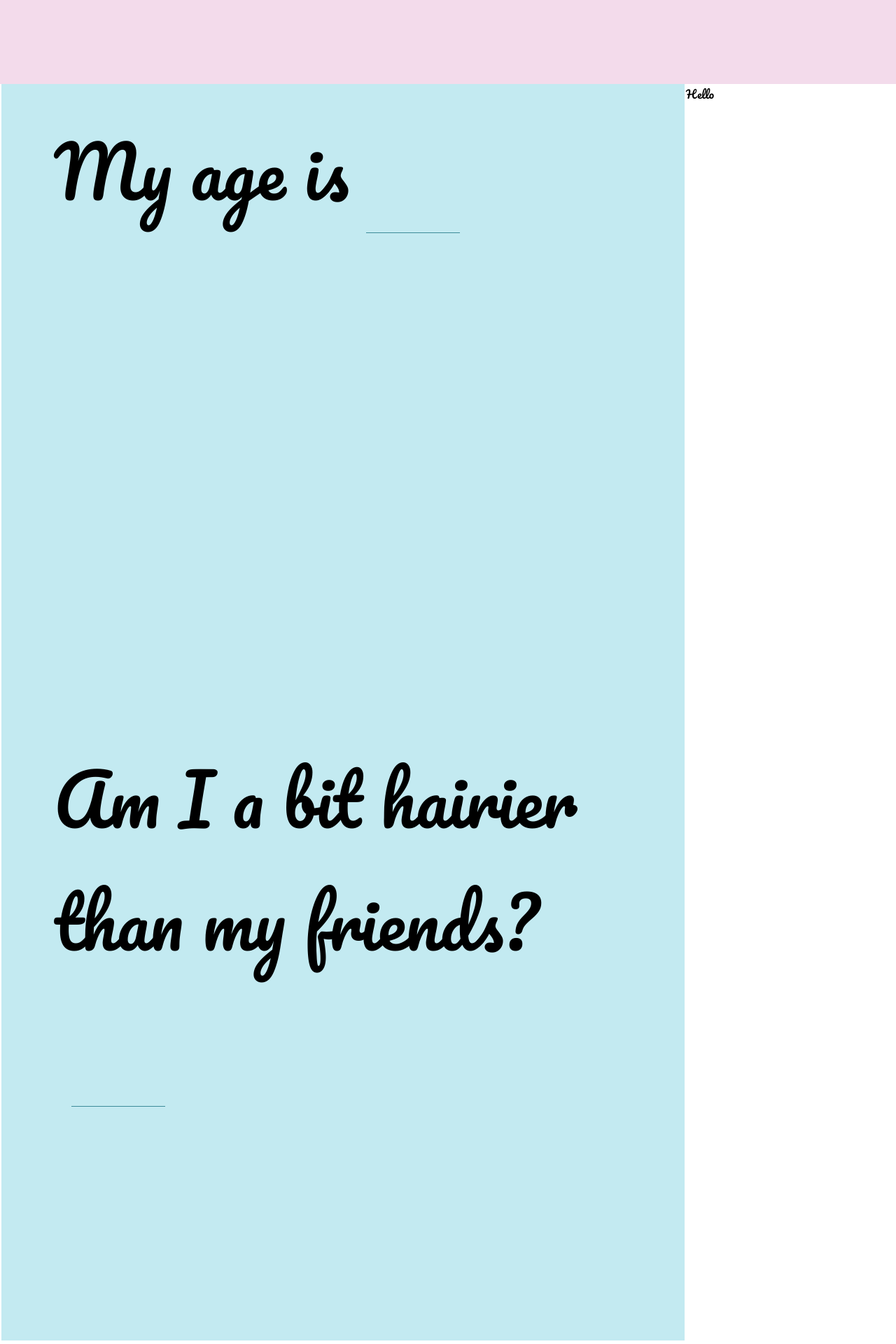
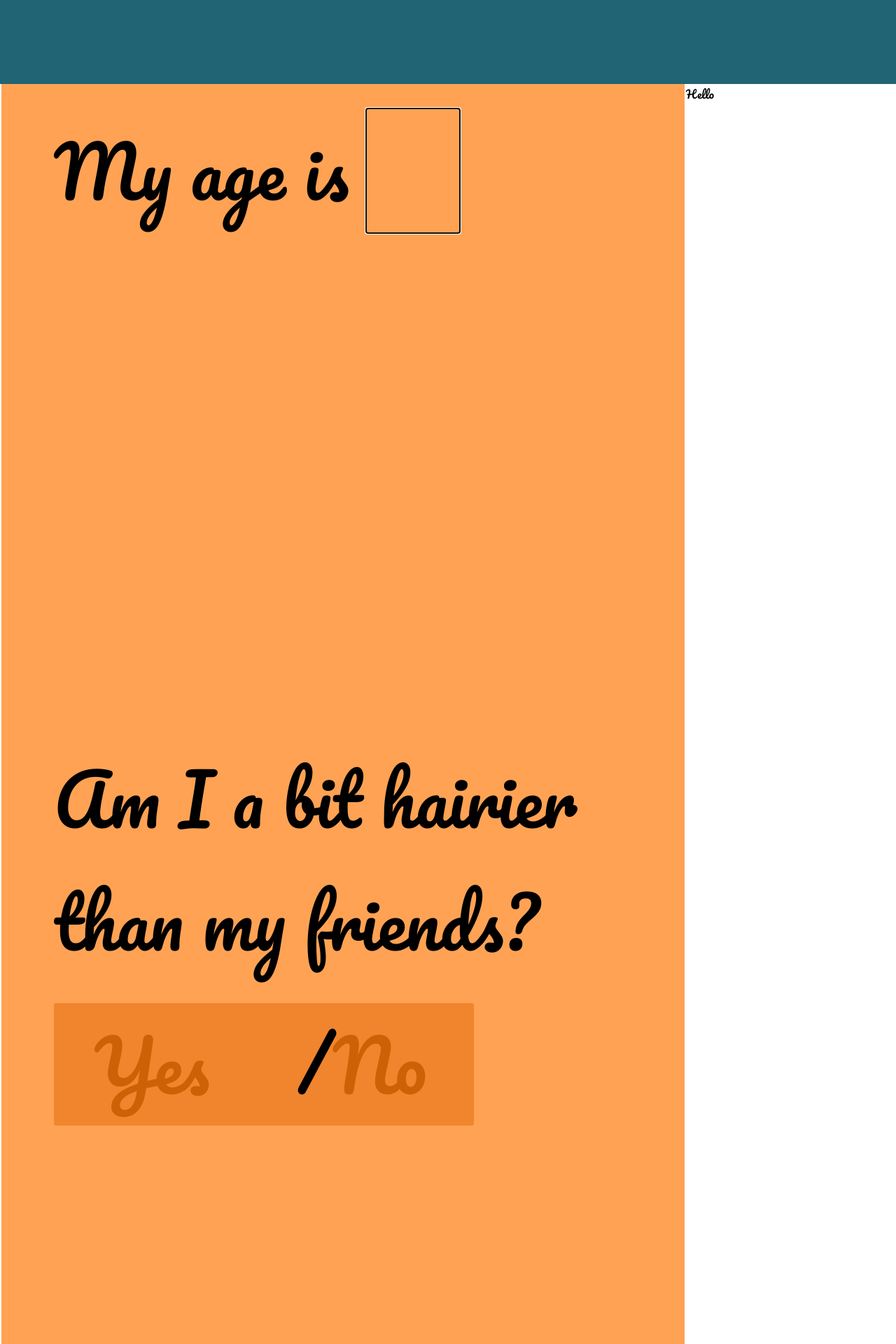
Before and after one commit to HealthHackAu2017/awesmosis-client, a React (Create React App) app: page / in a window 1280 px wide. Shown: the part 680-2600 px from the top of the page at 70% size. Built offline with nearby package versions, Linux system fonts and the light colour scheme.

Commit message:
more questions

```diff
--- a/src/App.css
+++ b/src/App.css
@@ -9,7 +9,8 @@
   justify-content: center;
   align-items: center;
   font-size: 25px;
-  background-color: #f3dbeb;
+  color: #fff;
+  background-color: #216474;
 }
 
 .splash-page__content {
@@ -47,15 +48,62 @@
   height: 100vh;
   border: 0;
   font-size: 100px;
-  background-color: #c3eaf1;
+  background-color: #FFA254;
 }
 
 .question__input {
   margin-left: 0.25em;
   border-width: 0 0 1px;
-  border-color: #3D8B99;
+  border-color: #E26B07;
   font-family: 'Pacifico', cursive;
   font-size: 100px;
   text-align: center;
-  background-color: #c3eaf1;
+  background-color: transparent;
 }
+
+.toggles {
+  display: block;
+  margin-top: 30px;
+  background-color: rgba(226, 107, 7, 0.5);
+  border-radius: 3px;
+  width: 600px;
+}
+
+.toggles--three {
+  width: 100%;
+  font-size: 60px;
+}
+
+.toggles__wrapper {
+  position: relative;
+  display: flex;
+  flex-direction: row;
+  text-align: center;
+}
+
+.toggles label {
+  position: relative;
+  flex: 1;
+  color: #CC6106;
+  z-index: 1;
+  cursor: pointer;
+}
+
+.toggles label:before {
+  content: '/';
+  display: inline-block;
+  margin-left: -20px;
+  color: #000;
+}
+
+.toggles label:first-of-type:before {
+  content: '';
+}
+
+.toggle__input:checked + label {
+  color: #000;
+}
+
+.toggle__input {
+  display: none;
+}
--- a/src/App.js
+++ b/src/App.js
@@ -2,7 +2,8 @@ import React from 'react';
 import Scroll from 'react-scroll';
 
 import TextQuestion from './components/text-question';
-// import YesNoQuestion from './components/yes-no-question';
+import YesNoQuestion from './components/yes-no-question';
+import TripleOptionQuestion from './components/triple-option-question';
 import { updateField, fields } from './actions/form';
 
 import './App.css';
@@ -47,15 +48,27 @@ const App = () => {
                 inputWidth={130}
                 value={age}
                 onChange={handleChange}
+                autoFocus
               />
             </Element>
-            <TextQuestion
+            <Element name="question-hair" className="element">
+              <YesNoQuestion
                 id="hair"
                 label="Am I a bit hairier than my friends?"
                 inputWidth={130}
                 value={hair}
                 onChange={handleChange}
               />
+            </Element>
+            <Element name="question-num-partners" className="element">
+              <TripleOptionQuestion
+                id="num-partners"
+                label="How many sexual partners have you had?"
+                inputWidth={130}
+                value={hair}
+                onChange={handleChange}
+              />
+            </Element>
           </form>
         </main>
 
--- a/src/components/text-input.js
+++ b/src/components/text-input.js
@@ -11,6 +11,7 @@ const TextInput = ({ ...props }) => {
       type="text"
       value={props.value}
       onKeyPress={props.onChange}
+      autoFocus={props.autoFocus}
     />
   );
 };
--- a/src/components/text-question.js
+++ b/src/components/text-question.js
@@ -18,6 +18,7 @@ const Question = ({ ...props }) => {
         type="text"
         value={props.value}
         onChange={props.onChange}
+        autoFocus={props.autoFocus}
       />
     </fieldset>
   );
--- /dev/null
+++ b/src/components/triple-option-question.js
@@ -0,0 +1,21 @@
+import React from 'react';
+
+const TripleOptionQuestion = ({ ...props }) => (
+  <fieldset id={props.id} className="question">
+    <label className="question__title" htmlFor={props.id}>{props.label}</label>
+    <div className="toggles toggles--three">
+      <div className="toggles__wrapper">
+        <input name={props.id} id={`${props.id}-one`} className="toggle__input toggle__input--one" type="radio" value={0}/>
+        <label className="toggle toggle__one" htmlFor={`${props.id}-one`}>Under 3</label>
+
+        <input name={props.id} id={`${props.id}-two`} className="toggle__input toggle__input--two" type="radio" value={1}/>
+        <label className="toggle toggle__two" htmlFor={`${props.id}-two`}>Up to 10</label>
+
+        <input name={props.id} id={`${props.id}-three`} className="toggle__input toggle__input--three" type="radio" value={2}/>
+        <label className="toggle toggle__three" htmlFor={`${props.id}-three`}>More than 11</label>
+      </div>
+    </div>
+  </fieldset>
+);
+
+export default TripleOptionQuestion;
--- a/src/components/yes-no-question.js
+++ b/src/components/yes-no-question.js
@@ -1,27 +1,8 @@
 import React from 'react';
-<<<<<<< HEAD
-=======
-import TextInput from './text-input';
->>>>>>> 5df705e0cae1c902ee24af121567e9a50b388b1a
 import YesNo from './yes-no';
 
 const YesNoQuestion = ({ ...props }) => (
   <fieldset id={props.id} className="question">
-<<<<<<< HEAD
-    <label className="question__title" htmlFor={props.id}>
-      {props.label}
-    </label>
-    <YesNo
-      id={props.id}
-      className="question__input"
-      inputWidth={props.inputWidth}
-      maxLength={2}
-      type="text"
-      value={props.value}
-      onChange={props.onChange}
-    />
-    }
-=======
     <label className="question__title" htmlFor={props.id}>{props.label}</label>
       <YesNo
         id={props.id}
@@ -32,7 +13,6 @@ const YesNoQuestion = ({ ...props }) => (
         type="text"
         value={props.value}
         onChange={props.onChange} />
->>>>>>> 5df705e0cae1c902ee24af121567e9a50b388b1a
   </fieldset>
 );
 
--- a/src/components/yes-no.js
+++ b/src/components/yes-no.js
@@ -1,43 +1,15 @@
 import React from 'react';
 import TextInput from './text-input';
 
-const convertToNumber = value => {
-  if (typeof value === 'string') {
-    if (value.slice(0, 1).toLowerCase() === 'y') {
-      return 1;
-    }
-
-    if (value.slice(0, 1).toLowerCase() === 'n') {
-      return 0;
-    }
-  }
-};
-
-const convertToString = value => {
-  return value ? 'Yes' : 'No';
-};
-
-const YesNo = ({ ...props }) => {
-  const handleYesNoChange = e => {
-    if (e.target.hasOwnProperty('name')) {
-      const name = e.target.name;
-      const value = convertToNumber(e.target.value);
-
-      props.onChange(name, value);
-    }
-  };
-
-  return (
-    <TextInput
-      id={props.id}
-      className="question__input"
-      style={{ width: props.inputWidth }}
-      maxLength={2}
-      type="text"
-      value={convertToString(props.value)}
-      onChange={handleYesNoChange}
-    />
-  );
-};
+const YesNo = ({ ...props }) => (
+  <div className="toggles">
+    <div className="toggles__wrapper">
+      <input name={props.id} id={`${props.id}-yes`} className="toggle__input toggle__input--yes" type="radio" value={1}/>
+      <label className="toggle toggle__yes" htmlFor={`${props.id}-yes`}>Yes</label>
+      <input name={props.id} id={`${props.id}-no`} className="toggle__input toggle__input--yes" type="radio" value={0}/>
+      <label className="toggle toggle__no" htmlFor={`${props.id}-no`}>No</label>
+    </div>
+  </div>
+);
 
 export default YesNo;
```
Lines whose indentation alone changed are shown as unchanged.
